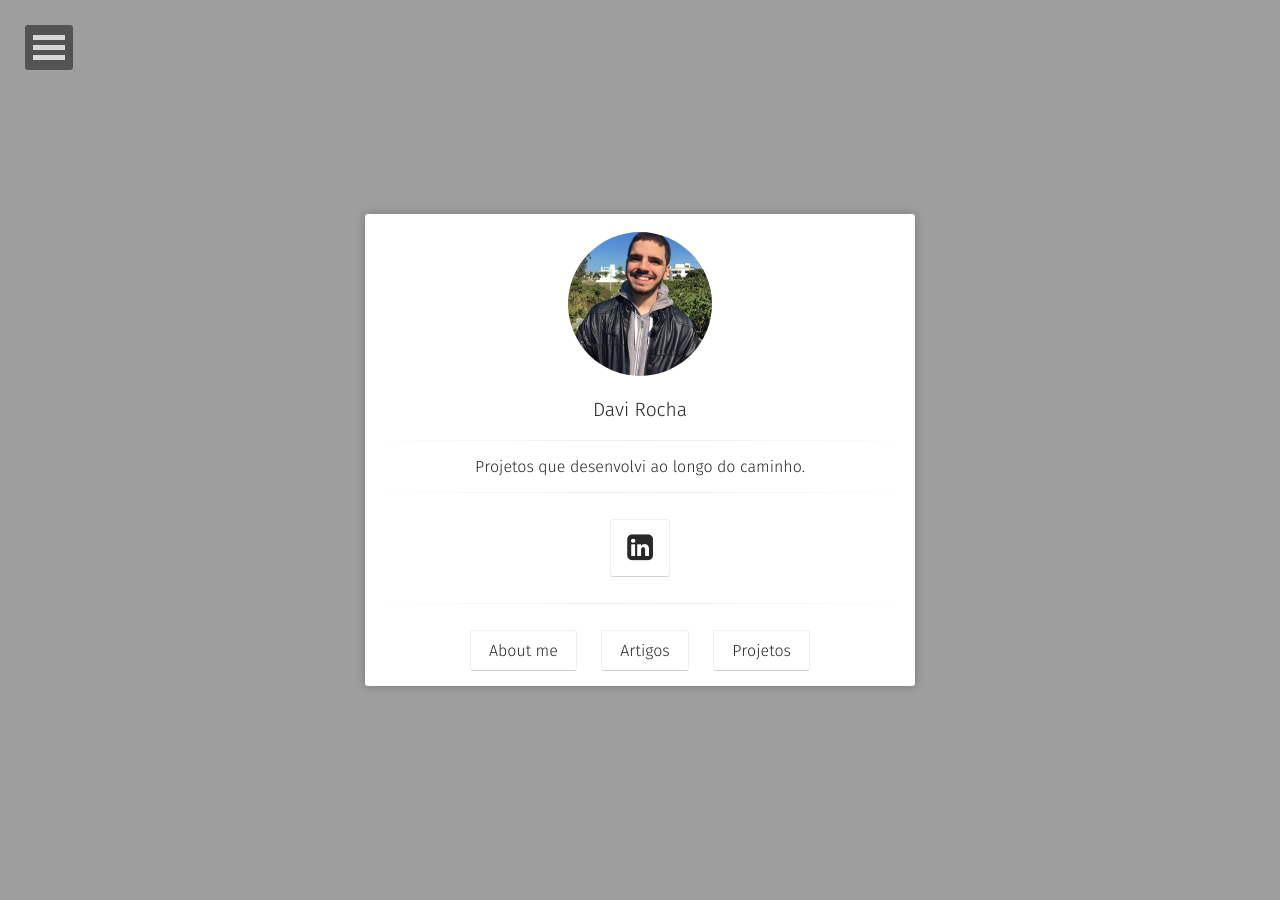
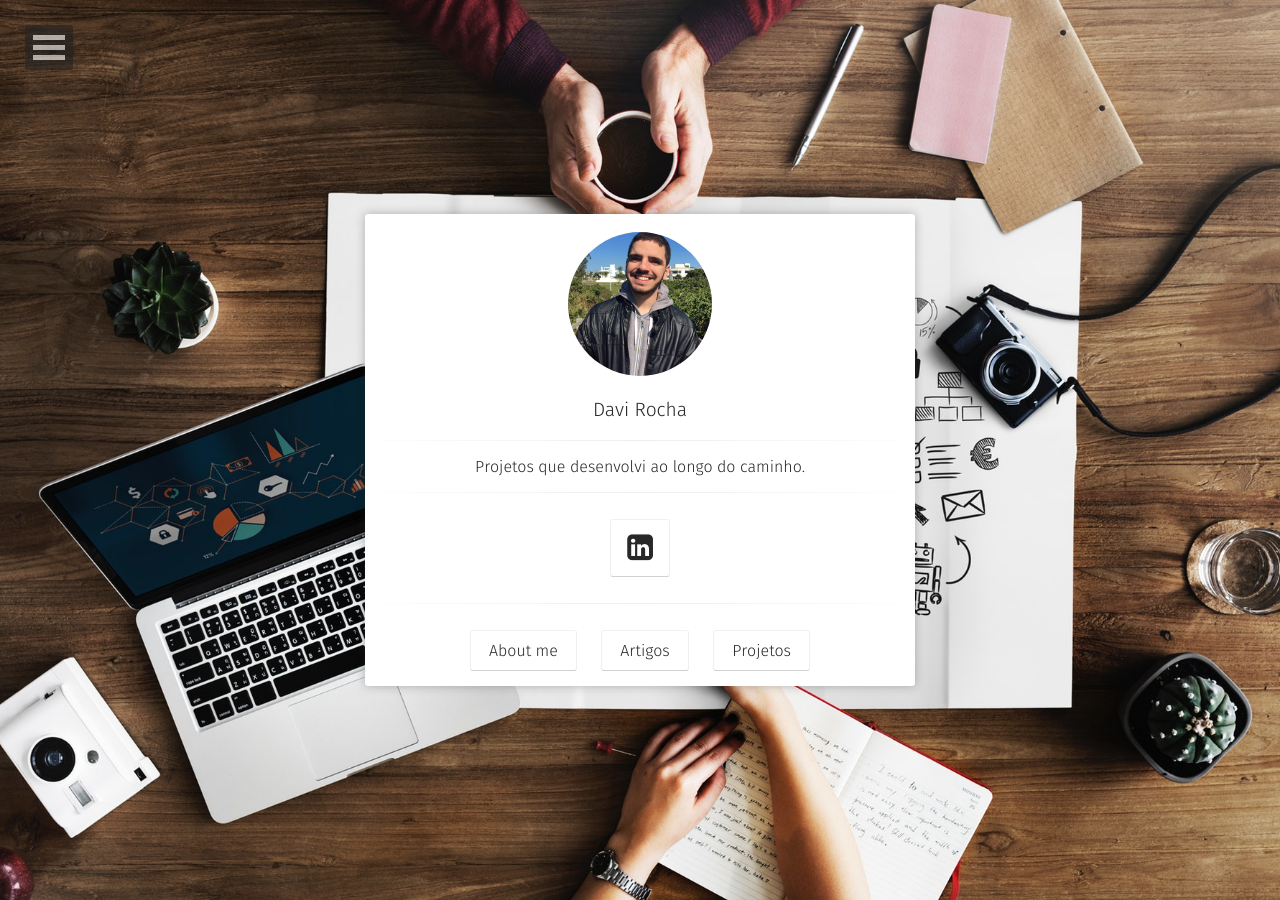
Before and after one commit to davinavarro/davinavarro.github.io, a Jekyll site: the page built from index.html, in a window 1280 px wide. Built offline with Jekyll 4.4.1, drawn with Linux system fonts in a browser that asks for light colours; some web fonts are replaced.

Commit message:
Update _config.yml

```diff
--- a/_config.yml
+++ b/_config.yml
@@ -5,7 +5,7 @@ description:        "Um website para os meus projetos"
 reading_time:       true
 words_per_minute:   200
 logo:               'assets/img/logo.jpg'
-background:         assets\img\bgImg.jpg
+background:         'assets/img/bgImg.jpg'
 tiled_bg:           false   # Set this true if you want to tile your background image, otherwise it will be covered
 locale:             en_US
 url:                https://davinavarro.github.io/
```
